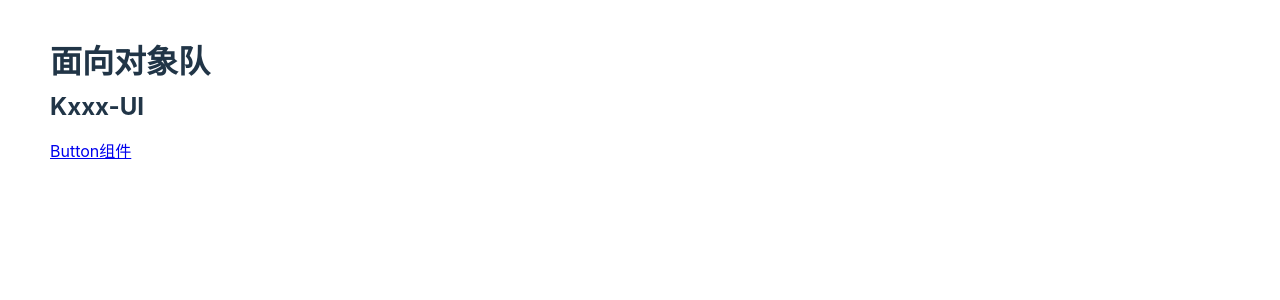
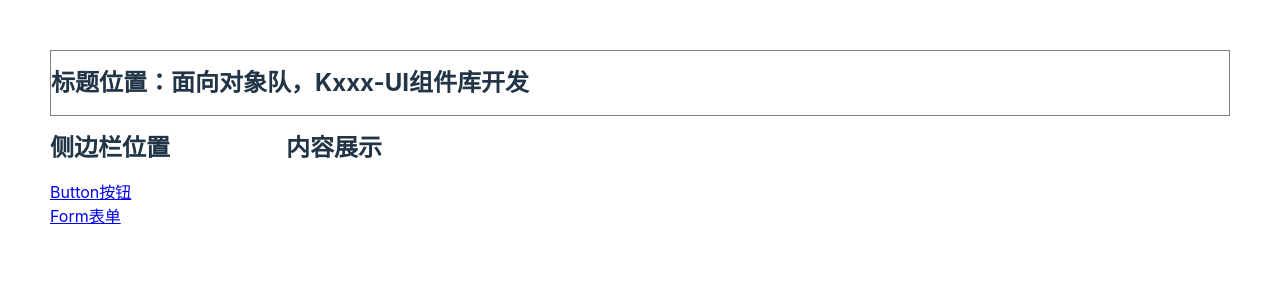
Before and after one commit to ObOr-team/kxs-ui, a Vue app: page / in a window 1280 px wide. Shown: the top 300 px of the page. Built offline with nearby package versions, Linux system fonts and the light colour scheme.

Commit message:
Fix(KForm.vue):there`s bug that needs to be fixed

```diff
--- a/package.json
+++ b/package.json
@@ -9,6 +9,7 @@
     "preview": "vite preview"
   },
   "dependencies": {
+    "vite-plugin-md": "^0.22.5",
     "vue": "^3.2.45",
     "vue-router": "^4.1.6"
   },
--- /dev/null
+++ b/src/components/kform/KForm.vue
@@ -0,0 +1,5 @@
+<script lang="ts" setup>
+</script>
+<template>
+    <h3>表单</h3>
+</template>
--- /dev/null
+++ b/src/views/Button/Button.md
@@ -0,0 +1,4 @@
+<script lang="ts" setup>
+    import but from './Button.vue'
+</script>
+<but/>
--- a/src/views/Button.vue
+++ b/src/views/Button/Button.vue
@@ -1,6 +1,6 @@
 <script lang="ts" setup>
     //引入KButton组件
-    import KButton from "../components/kbutton/KButton.vue"
+    import KButton from "../../components/kbutton/KButton.vue"
 </script>
 <template>
 <div>
--- /dev/null
+++ b/src/views/Form/Form.md
@@ -0,0 +1,4 @@
+<script lang="ts" setup>
+    import formm from './Form.vue'
+</script>
+<formm/>
--- /dev/null
+++ b/src/views/Form/Form.vue
@@ -0,0 +1,7 @@
+<script lang="ts" setup>
+    //引入KForm组件
+    import KForm from "../components/kform/KForm.vue"
+</script>
+<template>
+    <k-form></k-form>
+</template>
--- a/src/views/Home.vue
+++ b/src/views/Home.vue
@@ -1,10 +1,38 @@
 <script lang="ts" setup>
-    import { RouterLink } from "vue-router";
+    import { RouterLink} from "vue-router";
 </script>
 <template>
-    <div>
-        <h1>面向对象队</h1>
-        <h2>Kxxx-UI</h2>
-        <RouterLink to="/button">Button组件</RouterLink>
-    </div>
+    <header>
+        <h2>标题位置：面向对象队，Kxxx-UI组件库开发</h2>
+    </header>
+    <section>
+        <aside>
+            <h2>侧边栏位置</h2>
+            <RouterLink to="/button">Button按钮</RouterLink><br/>
+            <RouterLink to="/form">Form表单</RouterLink>
+         </aside>
+        <article>
+            <h2>内容展示</h2>
+             <RouterView></RouterView>
+        </article>
+    </section>
+
 </template>
+<style scoped>
+header{
+    border: 1px solid gray;
+}
+section{
+    display: flex;
+}
+aside{
+    width: 20%;
+    height: auto;
+    overflow-y: scroll;
+}
+article{
+    flex: 1;
+    height: auto;
+    overflow-y: scroll;
+}
+</style>
--- a/vite.config.ts
+++ b/vite.config.ts
@@ -1,7 +1,12 @@
 import { defineConfig } from 'vite'
 import vue from '@vitejs/plugin-vue'
-
+import Markdown from 'vite-plugin-md'
 // https://vitejs.dev/config/
 export default defineConfig({
-  plugins: [vue()],
+  plugins: [
+    vue({
+      include:[/\.md$/,/\.vue$/],
+    }),
+    Markdown()
+  ],
 })
```
Also changed, not shown: src/routers/index.ts (+14 -9 lines), 1 other file (tests, documents, lock files or other folders).
